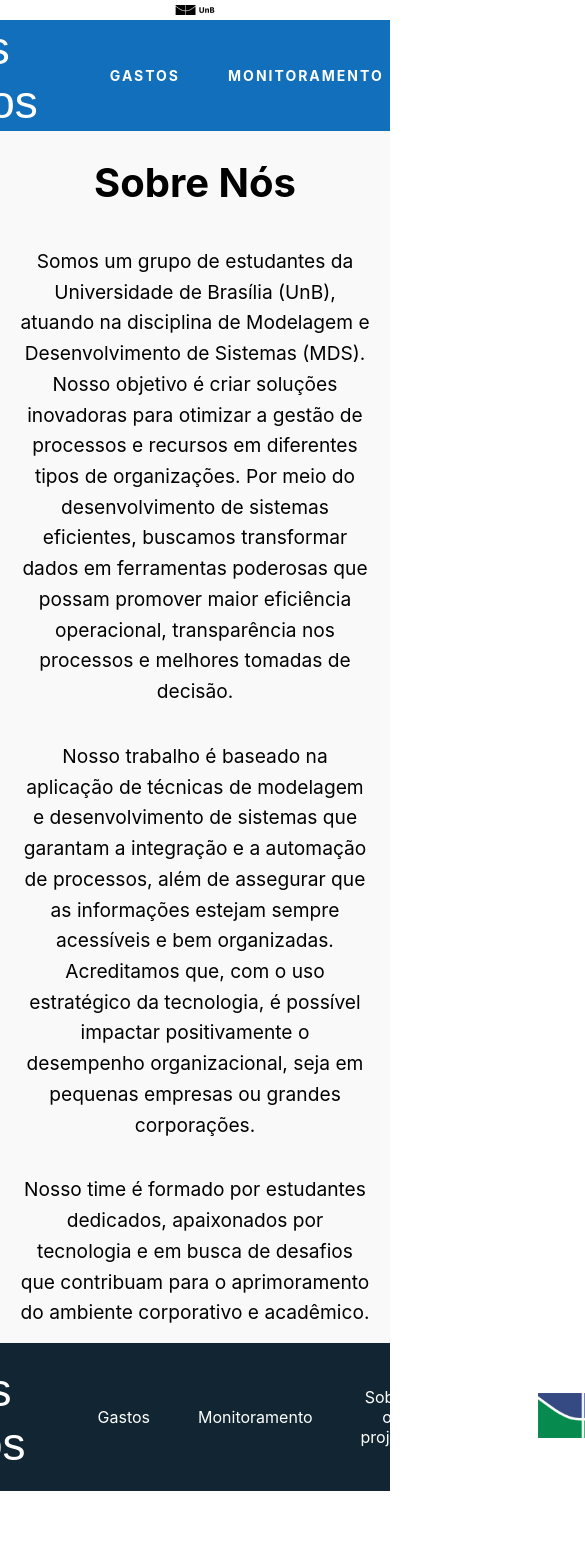
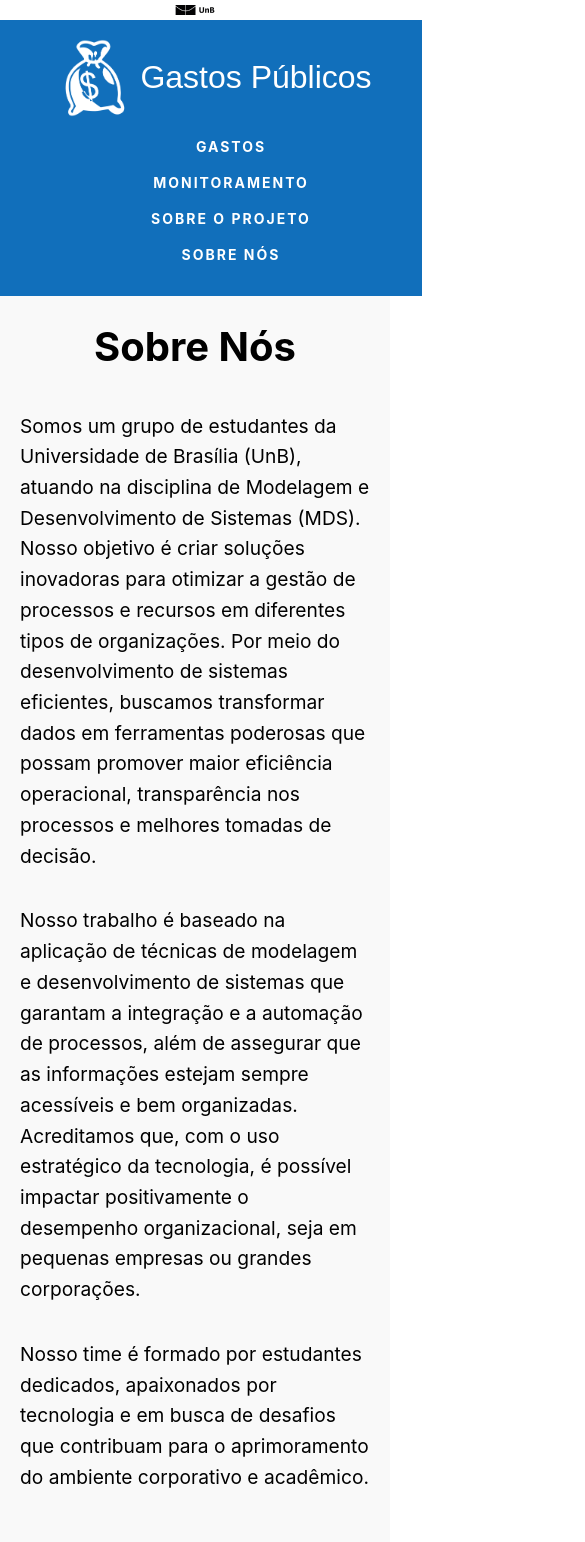
Before and after one commit to ArthurGuilher62/frontend, a React (Create React App) app: page /SobreNos in a window 390 px wide. Shown: the top 1542 px of the page, 585 px wide, since content can reach past the window. Before the commit the page ends 1491 px from the top, so only its background shows below. Built offline with nearby package versions, Linux system fonts and the light colour scheme.

Commit message:
adicionando SobreProjeto e modificações de extensão

```diff
--- a/src/App.jsx
+++ b/src/App.jsx
@@ -1,7 +1,8 @@
 import React from 'react';
 import { BrowserRouter as Router, Route, Routes } from 'react-router-dom';
-import SobreNos from './SobreNos/SobreNos'; // Caminho do componente que será exibido
+import SobreNos from './SobreNos/SobreNos';
 import Home from './Home/Home';
+import SobreProjeto from './SobreProjeto/SobreProjeto';
 
 function App() {
   return (
@@ -9,6 +10,7 @@
       <Routes>
         <Route path="/" element={<Home />} />
         <Route path="/SobreNos" element={<SobreNos />} />
+        <Route path="/SobreProjeto" element={<SobreProjeto />} />
       </Routes>
     </Router>
   );
--- a/src/SobreNos/SobreNos.css
+++ b/src/SobreNos/SobreNos.css
@@ -1,23 +1,23 @@
 .SobreNos {
-    display: flex;                /* Ativa o Flexbox */
-    flex-direction: column;       /* Organiza os itens na direção vertical */
-    justify-content: center;      /* Centraliza o conteúdo verticalmente */
-    align-items: center;          /* Centraliza o conteúdo horizontalmente */
-    padding: 0 20px;              /* Adiciona padding nas laterais (20px) */
-    min-height: 100vh;            /* Garante que a altura mínima ocupe toda a tela */
-    text-align: center;           /* Centraliza o texto */
-    background-color: #f9f9f9;    /* Cor de fundo (opcional) */
-  }
+  display: flex;
+  flex-direction: column;
+  justify-content: center;
+  align-items: center;
+  padding: 0 1.25rem;          /* Substituído 20px por 1.25rem */
+  min-height: 100vh;
+  text-align: left;
+  background-color: #f9f9f9;
+}
 
-  .SobreNos h1 {
-    font-size: 2.5rem;            /* Tamanho do título */
-    margin-bottom: 20px;          /* Espaçamento abaixo do título */
-  }
+.SobreNos h1 {
+  font-size: 2.5rem;            /* Permaneceu como está, já está em rem */
+  margin-bottom: 1.25rem;       /* Substituído 20px por 1.25rem */
+}
 
-  .SobreNos p {
-    font-size: 1.2rem;            /* Tamanho do texto */
-    line-height: 1.6;             /* Espaçamento entre as linhas do parágrafo */
-    margin-bottom: 15px;          /* Espaçamento entre os parágrafos */
-    max-width: 800px;             /* Limita a largura do parágrafo */
-    width: 100%;                  /* Ocupa 100% da largura disponível */
-  }
+.SobreNos p {
+  font-size: 1.2rem;            /* Permaneceu como está, já está em rem */
+  line-height: 1.6;
+  margin-bottom: 0.9375rem;     /* Substituído 15px por 0.9375rem */
+  max-width: 50rem;             /* Substituído 800px por 50rem (assumindo base de 16px) */
+  width: 100%;
+}
--- a/src/SobreNos/SobreNos.js
+++ b/src/SobreNos/SobreNos.jsx
@@ -25,6 +25,8 @@
                 apaixonados por tecnologia e em busca de desafios que contribuam para o aprimoramento do ambiente corporativo e acadêmico.
             </p>
 
+            <h1>Sobre a FCTE</h1>
+
         </div>
 
         <Footer />
--- /dev/null
+++ b/src/SobreProjeto/SobreProjeto.css
@@ -0,0 +1,27 @@
+.SobreProjeto {
+    display: flex;                /* Ativa o Flexbox */
+    flex-direction: column;       /* Organiza os itens na direção vertical */
+    justify-content: center;      /* Centraliza o conteúdo verticalmente */
+    align-items: center;          /* Centraliza o conteúdo horizontalmente */
+    padding: 0 1.25rem;           /* Substituído 20px por 1.25rem */
+    min-height: 100vh;            /* Garante que a altura mínima ocupe toda a tela */
+    text-align: left;             /* Alinha o texto à esquerda */
+    background-color: #f9f9f9;    /* Cor de fundo (opcional) */
+}
+
+.SobreProjeto h1 {
+    font-size: 2.5rem;            /* Tamanho do título */
+    margin-bottom: 1.25rem;       /* Substituído 20px por 1.25rem */
+}
+
+.SobreProjeto p {
+    font-size: 1.2rem;            /* Tamanho do texto */
+    line-height: 1.6;             /* Espaçamento entre as linhas do parágrafo */
+    margin-bottom: 0.9375rem;     /* Substituído 15px por 0.9375rem */
+    max-width: 50rem;             /* Substituído 800px por 50rem (considerando 1rem = 16px) */
+    width: 100%;                  /* Ocupa 100% da largura disponível */
+}
+
+.Band-Alagoas {
+    padding: 1.25rem;             /* Substituído 20px por 1.25rem */
+}
--- /dev/null
+++ b/src/SobreProjeto/SobreProjeto.jsx
@@ -0,0 +1,41 @@
+import React from 'react';
+import Header from '../components/Header';
+import Footer from '../components/Footer';
+import Bandeira from '../assets/BandAlagoas.png';
+import './SobreProjeto.css';
+
+function SobreProjeto() {
+    return (
+      <div>
+        <Header />
+        <div className="SobreProjeto">
+          <h1>Sobre o Projeto</h1>
+            <p>
+            O Monitoramento de Gastos Públicos é uma plataforma desenvolvida para fornecer transparência e facilitar o entendimento sobre as finanças municipais.
+            Seu objetivo é oferecer uma interface acessível e fácil de usar, permitindo que cidadãos, estudantes e profissionais possam visualizar de forma clara e detalhada os padrões de gastos públicos,
+            identificar fornecedores recorrentes e detectar possíveis irregularidades nas contas dos municípios do estado de Alagoas.
+            </p>
+            <p>
+            Através dessa ferramenta, buscamos promover a cidadania ativa e o controle social, garantindo maior visibilidade e compreensão sobre a alocação dos recursos públicos.
+            </p>
+
+            <h1>Alagoas</h1>
+            <p>
+                A escolha do estado de Alagoas para a realização deste projeto se dá pela relevância de promover maior transparência na gestão dos recursos públicos em nível municipal.
+                Alagoas, como muitos outros estados brasileiros, enfrenta desafios em relação à fiscalização das finanças públicas, o que dificulta o acompanhamento da população e de profissionais que buscam entender e monitorar os gastos do governo.
+            </p>
+            <p>
+                Nosso objetivo é contribuir para o fortalecimento da cidadania ativa e do controle social, proporcionando maior transparência e compreensão sobre a alocação dos recursos públicos no estado de Alagoas.
+            </p>
+            <img src={Bandeira} className='Band-Alagoas' alt='Bandeira Alagoas' />
+
+
+        </div>
+
+        <Footer />
+
+      </div>
+    );
+  }
+
+  export default SobreProjeto;
--- a/src/components/Footer.css
+++ b/src/components/Footer.css
@@ -2,21 +2,57 @@
   background-color: #112632;
   color: white;
   text-align: center;
-    padding: 20px 0;
+  padding: 1.25rem 0;
   position: relative;
   bottom: 0;
   width: 100%;
   display: flex;
-    justify-content:center;
-    flex-direction: row;
-    column-gap: 32px;
+  justify-content: center;
+  flex-direction: row;  /* Em telas maiores, os itens ficam em linha */
+  column-gap: 5rem;  /* Espaçamento horizontal entre os itens */
   align-items: center;
+  padding-top: 2rem;
+}
+
+@media (max-width: 860px) {
+  .App-footer {
+    flex-direction: column;  /* Em telas menores, os itens ficam em coluna */
+    justify-content: center;  /* Centraliza o conteúdo na direção principal (vertical, já que a direção é 'column') */
+    align-items: center;  /* Centraliza os itens no eixo transversal (horizontal) */
+  }
+
+  .navigation__footer {
+    flex-direction: column;  /* Empilha os itens de navegação verticalmente */
+    row-gap: 1rem;  /* Espaçamento vertical entre os itens de navegação */
+    align-content: center;
+  }
+
+  .logo-container {
+    margin-bottom: 0rem;  /* Espaçamento entre logo e navegação */
+    display: flex;
+    justify-content: center;  /* Centraliza o logo */
+    align-items: center;  /* Alinha o logo no centro do eixo transversal */
+  }
+
+  .Unb-logo {
+    max-width: 4rem;
+    align-self: center;  /* Ajusta o tamanho do logo da UNB em telas menores */
+  }
+}
+
+
+#title_footer {
+  font-family: 'Season_Prime', sans-serif;
+  font-size: 1rem;
+  color: white;
+  font-weight: bold;
+  margin: 0;
 }
 
 .navigation__footer {
   display: flex;
   align-items: center;
-    column-gap: 48px;
+  column-gap: 3rem;
   list-style: none;
   color: white;
 }
@@ -26,6 +62,14 @@
   text-decoration: none;
 }
 
-.Unb-logo{
-  max-width: 90px;
+.Unb-logo {
+  max-width: 5.625rem;
 }
+
+.linha {
+  width: 100%;
+  border-bottom: 3px solid white;
+  position: absolute;  /* Coloca a linha fora do fluxo normal de layout */
+  top: 1.25rem;  /* Mover a linha para baixo, equivalente a 20px (1.25rem) */
+  z-index: 10;  /* Garante que a linha fique acima dos outros elementos */
+}
--- a/src/components/Footer.js
+++ b/src/components/Footer.jsx
@@ -6,15 +6,16 @@
 function Footer() {
 return (
   <footer className="App-footer">
+    <div className="linha"></div>
     <div className="logo-container">
         <img src={logo} className="App-logo" alt="logo" />
-        <div id="title">Gastos Públicos</div>
+        <div id="title_footer">Gastos Públicos</div>
     </div>
     <ul className="navigation__footer">
         <li><a className="navigation__footer__link" href="" target="_blank" rel="noopener noreferrer">Gastos</a></li>
         <li><a className="navigation__footer__link" href="" target="_blank" rel="noopener noreferrer">Monitoramento</a></li>
-        <li><a className="navigation__footer__link" href="" target="_blank" rel="noopener noreferrer">Sobre o projeto</a></li>
-        <li><a className="navigation__footer__link" href="" target="_blank" rel="noopener noreferrer">Sobre nós</a></li>
+        <li><a className="navigation__footer__link" href="/SobreProjeto" target="_blank" rel="noopener noreferrer">Sobre o projeto</a></li>
+        <li><a className="navigation__footer__link" href="/SobreNos" target="_blank" rel="noopener noreferrer">Sobre nós</a></li>
       </ul>
     <div>
       <img src={unbLogo} className="Unb-logo" alt="logo" />
--- a/src/components/Header.css
+++ b/src/components/Header.css
@@ -2,17 +2,48 @@
   background-color: #116FBB;
   display: flex;
   align-items: center;
-    column-gap: 32px;
+  column-gap: 2rem;  /* Substituído 32px por 2rem */
   width: 100%;
-    padding-top: 1px;
-    padding-bottom: 2px;
+  padding-top: 0.0625rem;  /* Substituído 1px por 0.0625rem */
+  padding-bottom: 0.125rem;  /* Substituído 2px por 0.125rem */
   flex-direction: row;
   justify-content: center;
+  display: flex;
+}
+
+@media (max-width: 860px) {
+  header {
+    flex-direction: column;  /* Empilha os itens do cabeçalho em uma coluna */
+    align-items: center;  /* Centraliza os itens verticalmente */
+    padding: 1rem;  /* Ajuste no padding para telas menores */
+  }
+
+  .navigation {
+    display: flex;
+    flex-direction: column;  /* Empilha os itens de navegação verticalmente */
+    row-gap: 1rem;  /* Espaçamento vertical entre os itens de navegação */
+    align-items: center;  /* Centraliza os itens de navegação horizontalmente */
+    width: 100%;  /* Garante que a navegação ocupe toda a largura disponível */
+  }
+
+  .navigation__link {
+    font-size: 1rem;  /* Aumenta o tamanho da fonte dos links em telas menores */
+    letter-spacing: normal;  /* Remove o espaçamento das letras em telas pequenas */
+  }
+
+  .App-logo, .unb {
+    max-width: 4.375rem;  /* Ajuste no tamanho do logo para telas menores */
+  }
+
+  #title {
+    font-size: 1.5rem;  /* Ajuste no tamanho do título para telas menores */
+    margin-bottom: 1rem;  /* Espaçamento entre o título e a navegação */
+  }
 }
 
 #title {
   font-family: 'Season_Prime', sans-serif;
-    font-size: 46px;
+  font-size: 2rem;  /* Substituído 46px por 2.875rem */
   color: white;
   margin: 0;
 }
@@ -20,7 +51,7 @@
 .navigation {
   display: flex;
   align-items: center;
-    column-gap: 48px;
+  column-gap: 3rem;  /* Substituído 48px por 3rem */
   list-style: none;
   color: white;
 }
@@ -31,21 +62,20 @@
 
 .navigation__link {
   color: white;
-    font-size: 14px;
-    font-weight: bold;  /* Altere para 'bold' ou '700' para deixar o texto em negrito */
-    letter-spacing: 2px;
+  font-size: 0.875rem;  /* Substituído 14px por 0.875rem */
+  font-weight: bold;
+  letter-spacing: 0.125rem;  /* Substituído 2px por 0.125rem */
   text-transform: uppercase;
   position: relative;
 }
-
 
 .navigation__link::after {
   content: '';
   position: absolute;
   left: 0;
-    bottom: -2px;
+  bottom: -0.125rem;  /* Substituído 2px por 0.125rem */
   width: 70%;
-    height: 1px;
+  height: 0.0625rem;  /* Substituído 1px por 0.0625rem */
   background: white;
   transform: scaleX(0);
   transform-origin: right;
@@ -59,12 +89,12 @@
 }
 
 .App-logo {
-    max-width: 90px;
+  max-width: 5.625rem;  /* Substituído 90px por 5.625rem */
   margin-bottom: 0;
 }
 
 .unb {
-    max-width: 90px;
+  max-width: 5.625rem;  /* Substituído 90px por 5.625rem */
   margin-bottom: 0;
   display: block;
   margin-left: auto;
--- a/src/components/Header.js
+++ b/src/components/Header.jsx
@@ -15,7 +15,7 @@
         <ul className="navigation">
           <li><a className="navigation__link" href="" target="_blank" rel="noopener noreferrer">Gastos</a></li>
           <li><a className="navigation__link" href="" target="_blank" rel="noopener noreferrer">Monitoramento</a></li>
-          <li><a className="navigation__link" href="" target="_blank" rel="noopener noreferrer">Sobre o projeto</a></li>
+          <li><a className="navigation__link" href="/SobreProjeto" target="_blank" rel="noopener noreferrer">Sobre o projeto</a></li>
           <li><a className="navigation__link" href="/SobreNos" target="_blank" rel="noopener noreferrer">Sobre nós</a></li>
         </ul>
       </header>
```
Also changed, not shown: src/assets/BandAlagoas.png (added). Lines whose indentation alone changed are shown as unchanged.
